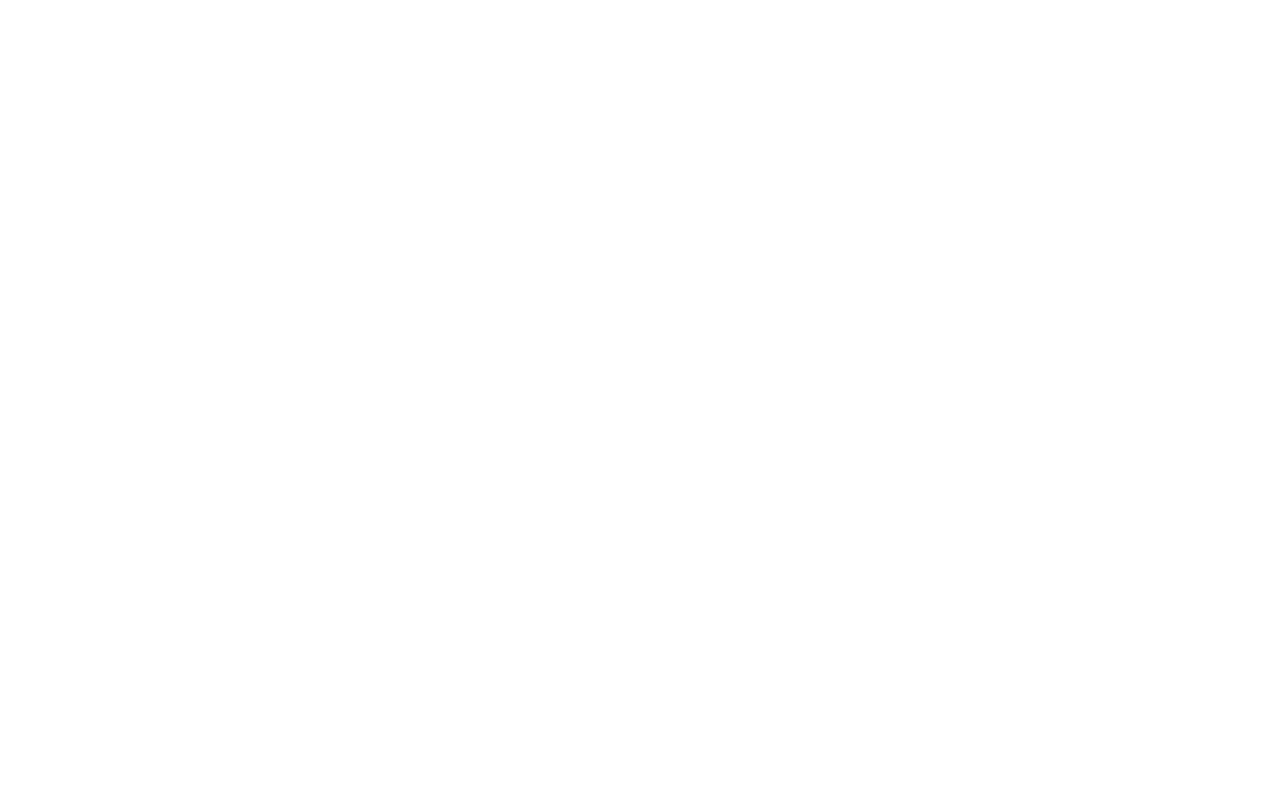
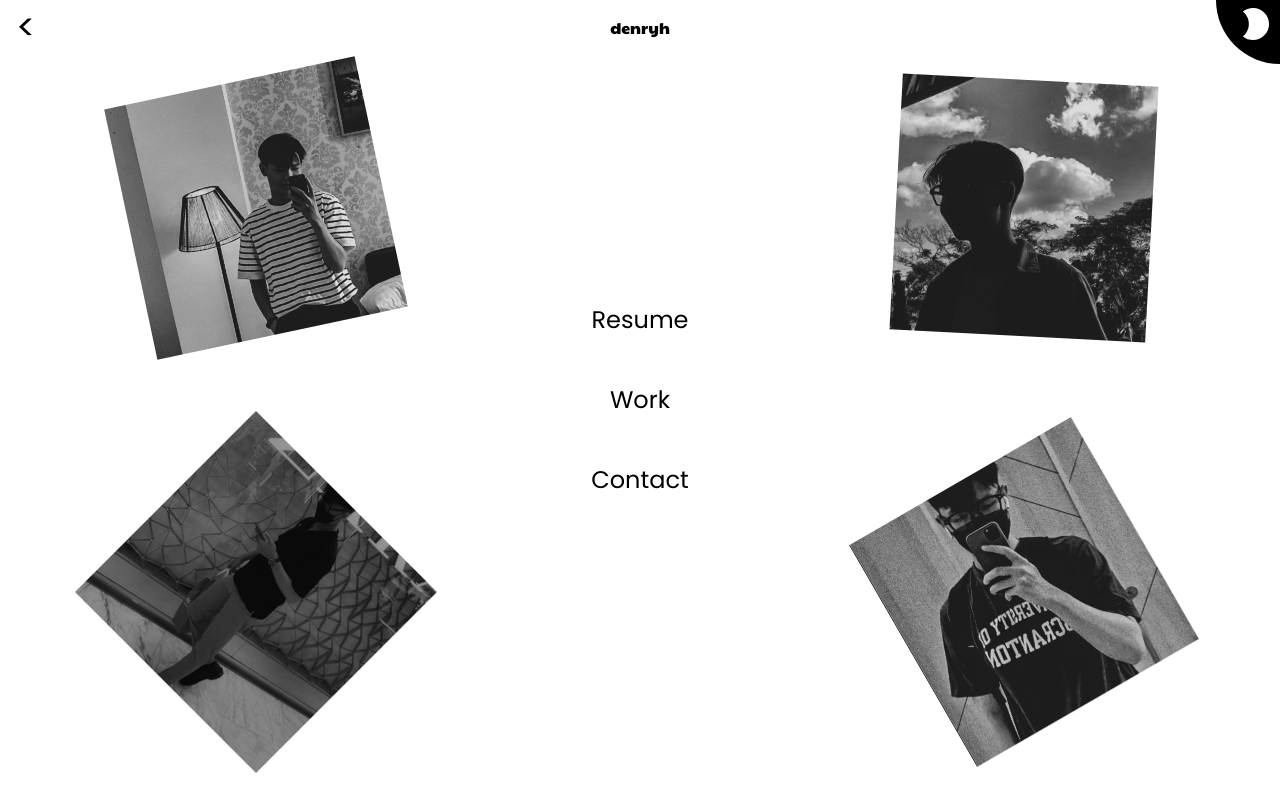
Before and after one commit to denryh/portfolio-v2, a React (Vite) app: page /work in a window 1280 px wide. Before the commit this address had no page. Built offline with nearby package versions, Linux system fonts and the light colour scheme.

Commit message:
added contact page and nav cmp, updated main page

```diff
--- a/index.html
+++ b/index.html
@@ -5,19 +5,9 @@
     <link rel="icon" type="image/svg+xml" href="/vite.svg" />
     <meta name="viewport" content="width=device-width, initial-scale=1.0" />
     <title>Henry Dang</title>
-    <style>
-      ::-moz-selection { /* Code for Firefox */
-        color: black;
-        background: white;
-      }
-      ::selection {
-        color: black;
-        background: white;
-      }
-    </style>
   </head>
   <body>
-    <div id="root" class="bg-white dark:bg-zinc-900 min-h-screen"></div>
+    <div id="root" class="bg-white dark:bg-zinc-900 min-h-screen selection:bg-black selection:text-white selection:dark:bg-white dark:selection:text-black"></div>
     <script type="module" src="/src/main.tsx"></script>
   </body>
 </html>
--- a/src/App.tsx
+++ b/src/App.tsx
@@ -1,7 +1,8 @@
+import { Routes, Route } from 'react-router-dom'
 import Hero from './components/Hero';
 import About from './components/About';
 import Main from './components/Main';
-import { Routes, Route } from 'react-router-dom'
+import Contact from './components/Contact';
 
 function App() {
   return (
@@ -10,6 +11,8 @@ function App() {
         <Route path='/' element={<Hero />} />
         <Route path='/about' element={<About />} />
         <Route path='/main' element={<Main />} />
+        <Route path='/work' element={<Main />} />
+        <Route path='/contact' element={<Contact />} />
       </Routes>
     </div>
   );
--- a/src/components/AppearanceToggler.tsx
+++ b/src/components/AppearanceToggler.tsx
@@ -29,10 +29,10 @@ export default function AppearanceToggle() {
   return <>
   <div
     onClick={handleToggle}
-    className='fixed w-32 h-32 rounded-full -top-16 -right-16 bg-black z-50 dark:bg-white'>
+    className='w-32 h-32 rounded-full bg-black z-50 dark:bg-white relative'>
     <img
       src={light ? moon : sun}
-      className='w-8 h-8 fixed top-2 right-2'
+      className='w-8 h-8 absolute top-[4.5rem] left-6'
       style={{ filter: light ? 'invert(93%) sepia(0%) saturate(7465%) hue-rotate(57deg) brightness(107%) contrast(110%)' : ''}} />
   </div>
   </>
--- /dev/null
+++ b/src/components/Contact.tsx
@@ -0,0 +1,38 @@
+import { useSpring, animated } from 'react-spring'
+import { useState } from 'react'
+import Nav from './Nav'
+
+export default function Contact() {
+  const [show, set] = useState(true)
+  const styles = useSpring({
+    from: { opacity: 0 },
+    to: { opacity: show ? 1 : 0 },
+    config: {
+      duration: 750,
+    }
+  })
+
+  return (
+    <section className="h-screen flex justify-center items-center cursor-pointer dark:text-white">
+      <animated.div style={styles} className="w-full h-full p-8 grid place-items-center">
+        <Nav path='/main' toggleFx={set} />
+        <h2 className='font-display text-2xl'>Let's get in touch</h2>
+        <div className='flex flex-col gap-4 w-full md:w-1/3'>
+          <div className='flex flex-col'>
+            <label htmlFor='name' className='font-light text-xl text-neutral-600 dark:text-neutral-300'>Name</label>
+            <input id="name" type="text" className='mt-2 border-b-2 focus-visible:outline-none dark:bg-transparent'/>
+          </div>
+          <div className='flex flex-col'>
+            <label htmlFor='email' className='font-light text-xl text-neutral-600 dark:text-neutral-300'>Email</label>
+            <input id="email" type="email" className='mt-2 border-b-2 focus-visible:outline-none dark:bg-transparent'/>
+          </div>
+          <div className='flex flex-col'>
+            <label htmlFor='msg' className='font-light text-xl text-neutral-600 dark:text-neutral-300'>Message</label>
+            <textarea id="msg" rows={10} className='mt-2 border-b-2 focus-visible:outline-none dark:bg-transparent'/>
+          </div>
+          <button className='mt-2 w-16 p-2 bg-black text-white dark:bg-white dark:text-black rounded font-bold'>Send</button>
+        </div>
+      </animated.div>
+    </section>
+  )
+}
--- a/src/components/Hero.tsx
+++ b/src/components/Hero.tsx
@@ -24,7 +24,9 @@ export default function Hero() {
   return (
     <section onClick={onClick} className="h-screen flex justify-center items-center cursor-pointer dark:text-white">
       <animated.div style={styles}>
-        <AppearanceToggle />
+        <div className='fixed -top-16 -right-16'>
+          <AppearanceToggle />
+        </div>
         <h1 className="p-8 dark:text-white font-display text-4xl md:text-6xl">
           Henry Dang
         </h1>
--- a/src/components/Main.tsx
+++ b/src/components/Main.tsx
@@ -1,25 +1,13 @@
 import { useState } from 'react';
 import { useNavigate } from 'react-router';
-import { useSpring, useTransition, animated } from 'react-spring';
-import AppearanceToggle from './AppearanceToggler';
+import { useSpring, animated, config } from 'react-spring';
+import Nav from './Nav';
 
 export default function Main() {
   const navigate = useNavigate()
   const [show, set] = useState(true)
-  const [items, setItems] = useState<Record<any, any>>([
-    {
-      content: 'Resume',
-    },
-    {
-      content: 'Experience',
-    },
-    {
-      content: 'Projects',
-    },
-    {
-      content: 'Contact',
-    },
-  ])
+  const [modalOpen, setModalOpen] = useState(false)
+  const [modalHidden, setModalHidden] = useState(true)
 
   const mainStyles = useSpring({
     from: { opacity: 0 },
@@ -27,39 +15,72 @@ export default function Main() {
     config: { duration: 1000 },
   })
 
-  const transitions = useTransition(items, {
-    from: { opacity: 0 },
-    enter: { opacity: 1 },
-    leave: { opacity: 0 },
-    config: { duration: 1000 },
+  const modalStyles = useSpring({
+    from: { opacity: 0, y: -100 },
+    to: { opacity: modalOpen ? 1 : 0, y: modalOpen ? 0 : -100 },
+    config: config.molasses,
   })
 
-  const back = (e: any) => {
-    e.stopPropagation()
+  const nav = (path: string) => {
     set(!show)
     setTimeout(() => {
-      navigate('/about')
+      navigate(path)
     }, 1000)
+  }
+
+  const toggleModal = () => {
+    if (modalHidden) {
+      setModalHidden(!modalHidden)
+    } else {
+      setTimeout(() => setModalHidden(!modalHidden), 1500)
+    }
+    setModalOpen(!modalOpen)
   }
 
   return (
     <main className="h-screen dark:text-white">
       <animated.div style={mainStyles} className="relative w-full h-full">
-        <AppearanceToggle />
-        <span onClick={back} className="p-8 absolute top-2 left-2 text-4xl cursor-pointer z-20">{'<'}</span>
+        <Nav path="/about" toggleFx={set} />
         <div className='grid place-items-center h-full'>
-          <ul className='px-8 w-full h-full flex flex-col justify-center items-center text-2xl gap-4 backdrop-blur-md bg-white/80 dark:bg-black/40 z-10 md:dark:bg-transparent md:bg-transparent md:z-10 md:backdrop-blur-none'>
-            {transitions(({ opacity }, item) => (
-              <animated.li style={{ opacity }} className='w-fit p-4 rounded-md cursor-pointer relative hover:scale-125 transition-all duration-500'>
-              {item.content}
-              </animated.li>
-            ))}
+          <ul className='px-8 w-full h-full flex flex-col justify-center items-center text-2xl gap-4 backdrop-blur-md bg-white/80 dark:bg-black/40 z-10 md:dark:bg-transparent md:bg-transparent md:backdrop-blur-none md:z-0'>
+            <li
+              onClick={toggleModal}
+              className='w-fit p-4 rounded-md cursor-pointer relative before:h-1 before:w-0 before:bg-black before:absolute before:bottom-2 before:left-1/2 before:transition-all before:duration-300 hover:before:w-full hover:before:left-0 dark:before:bg-white'>
+              Resume
+            </li>
+            <li
+              onClick={() => nav('/work')}
+              className='w-fit p-4 rounded-md cursor-pointer relative before:h-1 before:w-0 before:bg-black before:absolute before:bottom-2 before:left-1/2 before:transition-all before:duration-300 hover:before:w-full hover:before:left-0 dark:before:bg-white'>
+              Work
+            </li>
+            <li
+              onClick={() => nav('/contact')}
+              className='w-fit p-4 rounded-md cursor-pointer relative before:h-1 before:w-0 before:bg-black before:absolute before:bottom-2 before:left-1/2 before:transition-all before:duration-300 hover:before:w-full hover:before:left-0 dark:before:bg-white'>
+              Contact
+            </li>
           </ul>
         </div>
-        <div className='bg-[url(/src/assets/main.jpg)] bg-center bg-cover fixed top-0 bottom-0 left-0 right-0 z-0 md:w-64 md:h-64 md:top-[10%] md:right-[10%] md:left-auto md:bottom-auto md:rotate-3'></div>
-        <div className='bg-[url(/src/assets/sub1.jpg)] bg-center bg-cover fixed md:w-64 md:h-64 md:top-[10%] md:right-auto md:left-[10%] md:bottom-auto -rotate-12'></div>
-        <div className='bg-[url(/src/assets/sub2.jpg)] bg-center bg-cover fixed md:w-64 md:h-64 md:top-auto md:right-auto md:left-[10%] md:bottom-[10%] rotate-45'></div>
-        <div className='bg-[url(/src/assets/sub3.jpg)] bg-center bg-cover fixed md:w-64 md:h-64 md:top-auto md:right-[10%] md:left-auto md:bottom-[10%] -rotate-[30deg]'></div>
+        <div className='bg-[url(/src/assets/main.jpg)] bg-center bg-cover fixed top-0 bottom-0 left-0 right-0 z-0 md:w-64 md:h-64 md:top-[10%] md:right-[10%] md:left-auto md:bottom-auto md:rotate-3 hover:scale-125 transition duration-500 hover:-rotate-3'></div>
+        <div className='bg-[url(/src/assets/sub1.jpg)] bg-center bg-cover fixed md:w-64 md:h-64 md:top-[10%] md:right-auto md:left-[10%] md:bottom-auto -rotate-12 hover:scale-125 transition duration-500 hover:rotate-3'></div>
+        <div className='bg-[url(/src/assets/sub2.jpg)] bg-center bg-cover fixed md:w-64 md:h-64 md:top-auto md:right-auto md:left-[10%] md:bottom-[10%] rotate-45 hover:scale-125 transition duration-500 hover:-rotate-3'></div>
+        <div className='bg-[url(/src/assets/sub3.jpg)] bg-center bg-cover fixed md:w-64 md:h-64 md:top-auto md:right-[10%] md:left-auto md:bottom-[10%] -rotate-[30deg] hover:scale-125 transition duration-500 hover:rotate-3'></div>
+      </animated.div>
+      <animated.div onClick={toggleModal} style={modalStyles} className={`fixed top-0 bottom-0 left-0 right-0 bg-transparent ${modalHidden && 'hidden'} z-10`}>
+        <div onClick={(e) => e.stopPropagation()} className='mx-auto mt-24 p-8 relative flex flex-col border-2 border-black rounded w-10/12 bg-white/90 md:w-1/4 dark:border-white dark:bg-transparent dark:text-white'>
+          <p className='mt-8 mb-16'>Navigating to Google Drive for resume view...</p>
+          <div className='flex gap-2 absolute bottom-4 right-8'>
+            <button onClick={toggleModal} className="w-20 h-8 border-2 border-black rounded dark:border-white">Cancel</button>
+            <a href='https://drive.google.com/file/d/1n4ML11QCt39zejAehAloz1sT-vKEJ8JF/view'
+              target="_blank"
+              onClick={() => {
+                setModalOpen(false)
+                setModalHidden(true)
+              }}
+              className="w-20 h-8 bg-black text-white border-2 border-black rounded grid place-items-center dark:border-white dark:bg-white dark:text-black">
+              OK
+            </a>
+          </div>
+        </div>
       </animated.div>
     </main>
   )
--- /dev/null
+++ b/src/components/Nav.tsx
@@ -0,0 +1,22 @@
+import AppearanceToggler from "./AppearanceToggler";
+import { useNavigate } from "react-router";
+
+export default function Nav({ path, toggleFx }: { path: string, toggleFx: any }) {
+  const navigate = useNavigate()
+
+  const back = (e: any) => {
+    e.stopPropagation()
+    toggleFx(false)
+    setTimeout(() => {
+      navigate(path)
+    }, 1000)
+  }
+
+  return <div className="fixed top-0 left-0 right-0 flex justify-between z-50">
+    <span onClick={back} className="px-4 py-2 text-4xl cursor-pointer z-20">{'<'}</span>
+    <span className="font-display absolute top-4 left-1/2 -translate-x-1/2">denryh</span>
+    <div className="relative -top-16 -right-16">
+      <AppearanceToggler />
+    </div>
+  </div>
+}
```
Also changed, not shown: src/components/About.tsx (+6 -18 lines), src/assets/sub2.jpg, src/assets/sub3.jpg.
